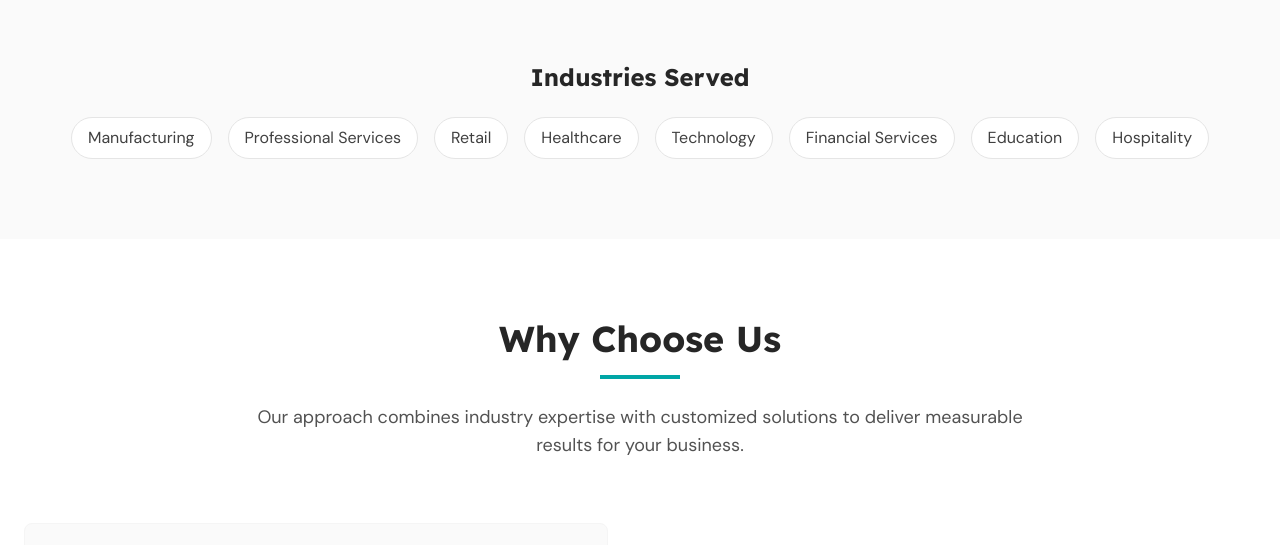
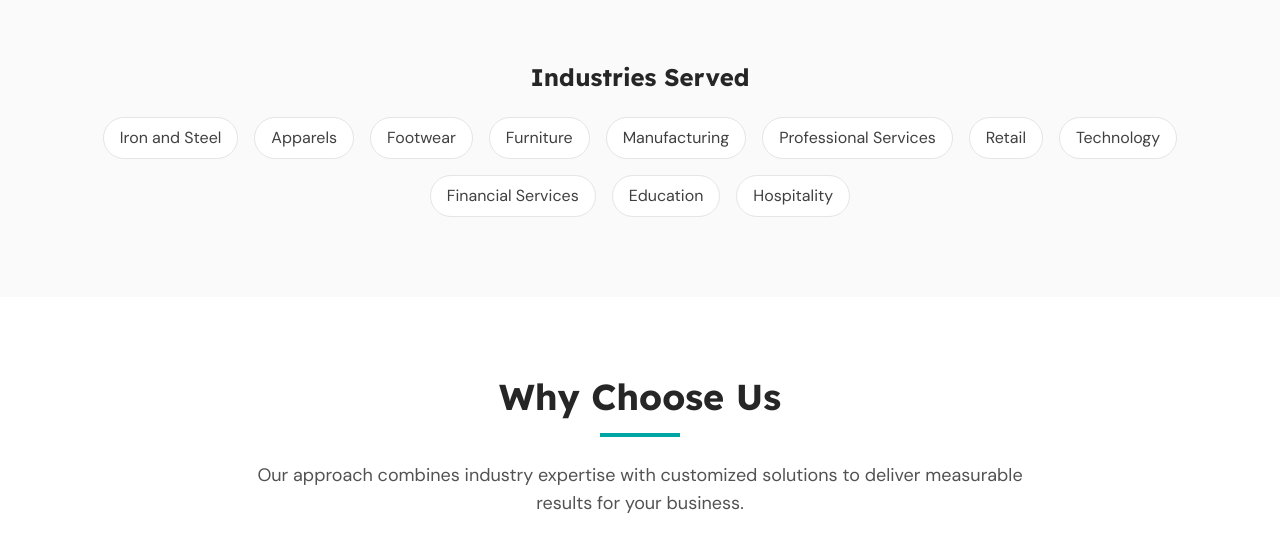
Before and after one commit to sagarps/evaanta, a plain HTML site: page index.html in a window 1280 px wide. Shown: the part 4233-4778 px from the top of the page. Drawn offline with nearby package versions, Linux system fonts and the light colour scheme.

Commit message:
industries

```diff
--- a/index.html
+++ b/index.html
@@ -1005,10 +1005,13 @@ body, div, p {
       <div class="mt-16 text-center">
         <h3 class="text-2xl font-bold text-neutral-800 mb-6">Industries Served</h3>
         <div class="flex flex-wrap justify-center gap-4">
+          <span class="px-4 py-2 bg-white border border-neutral-200 rounded-full text-neutral-700">Iron and Steel</span>
+          <span class="px-4 py-2 bg-white border border-neutral-200 rounded-full text-neutral-700">Apparels</span>
+          <span class="px-4 py-2 bg-white border border-neutral-200 rounded-full text-neutral-700">Footwear</span>
+          <span class="px-4 py-2 bg-white border border-neutral-200 rounded-full text-neutral-700">Furniture</span>
           <span class="px-4 py-2 bg-white border border-neutral-200 rounded-full text-neutral-700">Manufacturing</span>
           <span class="px-4 py-2 bg-white border border-neutral-200 rounded-full text-neutral-700">Professional Services</span>
           <span class="px-4 py-2 bg-white border border-neutral-200 rounded-full text-neutral-700">Retail</span>
-          <span class="px-4 py-2 bg-white border border-neutral-200 rounded-full text-neutral-700">Healthcare</span>
           <span class="px-4 py-2 bg-white border border-neutral-200 rounded-full text-neutral-700">Technology</span>
           <span class="px-4 py-2 bg-white border border-neutral-200 rounded-full text-neutral-700">Financial Services</span>
           <span class="px-4 py-2 bg-white border border-neutral-200 rounded-full text-neutral-700">Education</span>
```
